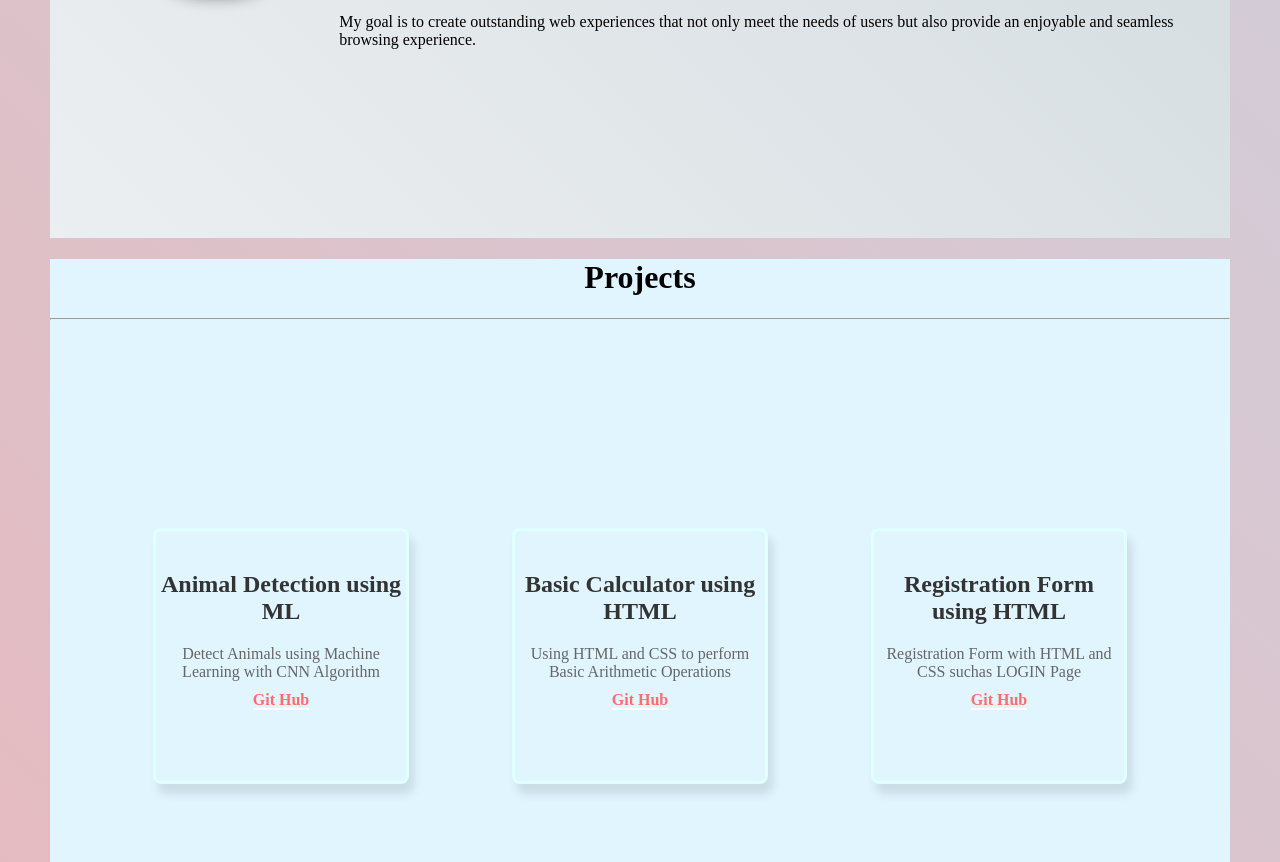
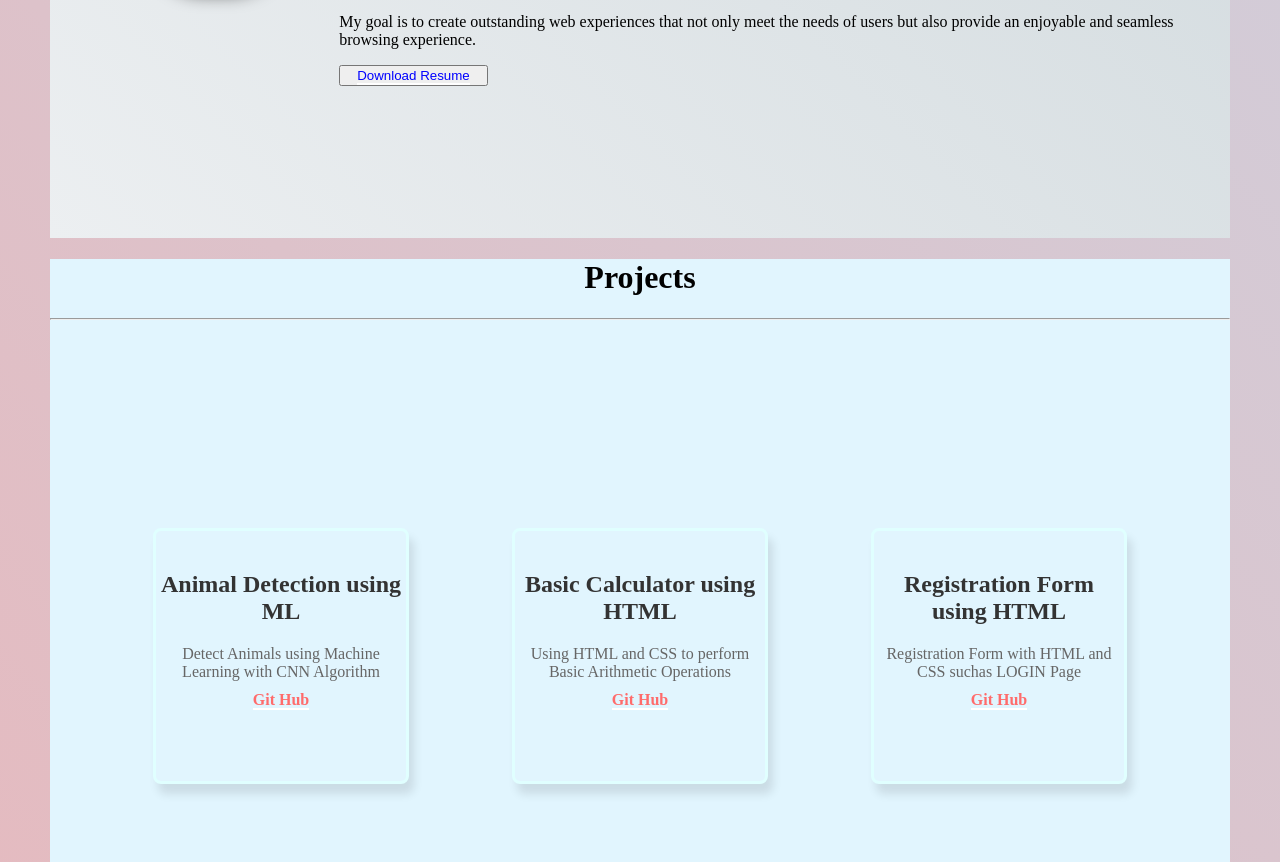
Before and after one commit to DEENAN12345/My_Portfolio, a plain HTML site: page index.html in a window 1280 px wide. Shown: the part 1502-2364 px from the top of the page. Drawn offline with Linux system fonts and the light colour scheme.

Commit message:
index.html

```diff
--- a/index.html
+++ b/index.html
@@ -48,6 +48,11 @@
             </ul>
             <p>I am highly motivated and always eager to expand my knowledge and skills in the field of web development. I enjoy working in collaborative environments and thrive on taking on challenging projects.</p>
             <p>My goal is to create outstanding web experiences that not only meet the needs of users but also provide an enjoyable and seamless browsing experience.</p>
+            <div id="download">
+              <button>
+                <a href="https://docs.google.com/document/d/1G0z8LpJ8-zMwdJJkJBwqFHikiHMBh-6q/edit?usp=sharing&ouid=115489970824275381202&rtpof=true&sd=true" style="color: blue; " id="img">Download Resume</a>
+              </button>
+            </div>
         </article>
     </div>
     <div id="projects">
```
